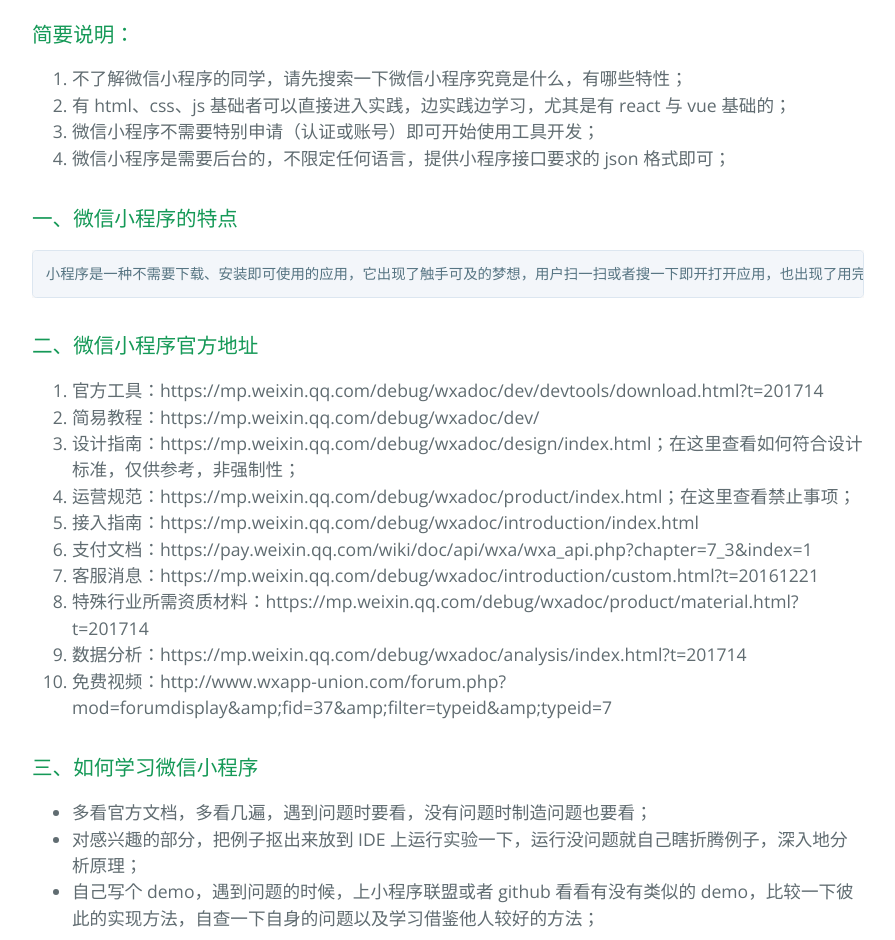
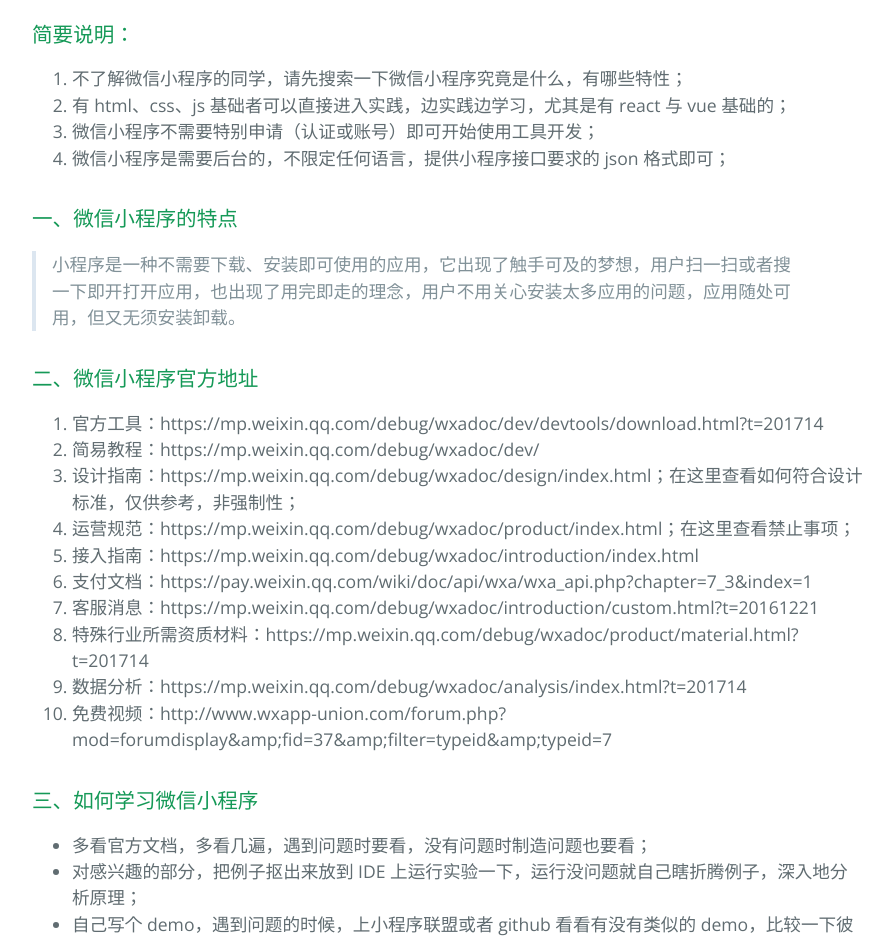
Before and after one commit to joece/joece.github.io, a Jekyll site: the page built from _posts/2018-04-15-微信小程序新手入门宝典.md, in a window 1280 px wide. Shown: the part 451-1391 px from the top of the page, without its empty margins (192-1087 px from the left). Built offline with Jekyll 4.4.1, drawn with Linux system fonts in a browser that asks for light colours; our own code applies the rules of GitHub Pages for plain Markdown files.

```diff
--- a/_posts/2018-04-15-微信小程序新手入门宝典.md
+++ b/_posts/2018-04-15-微信小程序新手入门宝典.md
@@ -7,7 +7,7 @@
 4. 微信小程序是需要后台的，不限定任何语言，提供小程序接口要求的 json 格式即可；
 
 ### 一、微信小程序的特点
-	小程序是一种不需要下载、安装即可使用的应用，它出现了触手可及的梦想，用户扫一扫或者搜一下即开打开应用，也出现了用完即走的理念，用户不用关心安装太多应用的问题，应用随处可用，但又无须安装卸载。
+> 小程序是一种不需要下载、安装即可使用的应用，它出现了触手可及的梦想，用户扫一扫或者搜一下即开打开应用，也出现了用完即走的理念，用户不用关心安装太多应用的问题，应用随处可用，但又无须安装卸载。
 
 ### 二、微信小程序官方地址
 1. 官方工具：https://mp.weixin.qq.com/debug/wxadoc/dev/devtools/download.html?t=201714
```
